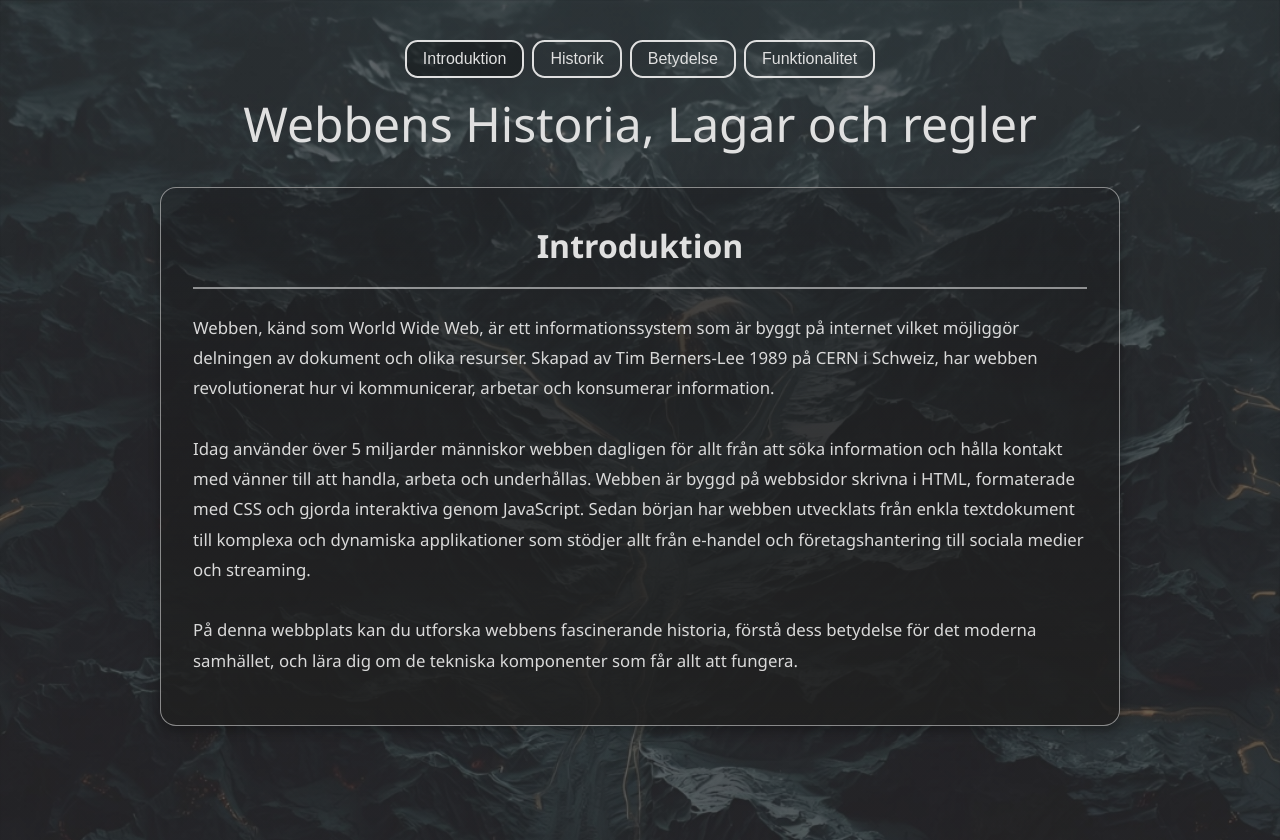
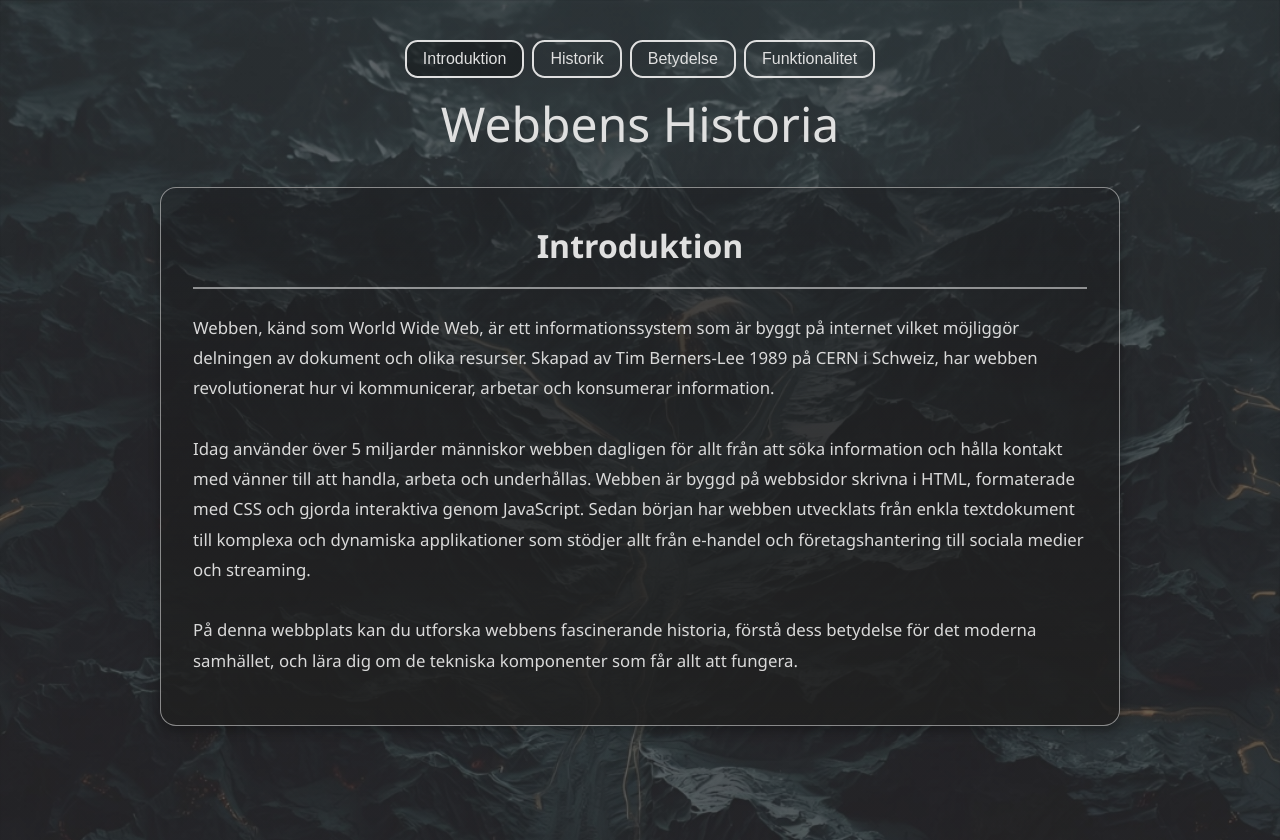
Before and after one commit to Exyz016/Webb-Historia, a plain HTML site: page index.html in a window 1280 px wide. Drawn offline with Linux system fonts and the light colour scheme.

Commit message:
Update index.html

```diff
--- a/index.html
+++ b/index.html
@@ -14,7 +14,7 @@
         <button class="tab-button" data-tab="funktionalitet" onclick="switchTab('funktionalitet')">Funktionalitet</button>
     </div>
 
-    <header>Webbens Historia, Lagar och regler</header>
+    <header>Webbens Historia</header>
 
     <!-- Introduktion Section -->
     <section id="info-webb" class="webb-container active">
@@ -221,4 +221,5 @@
 
     <script src="script.js"></script>
 </body>
+
 </html>
```
